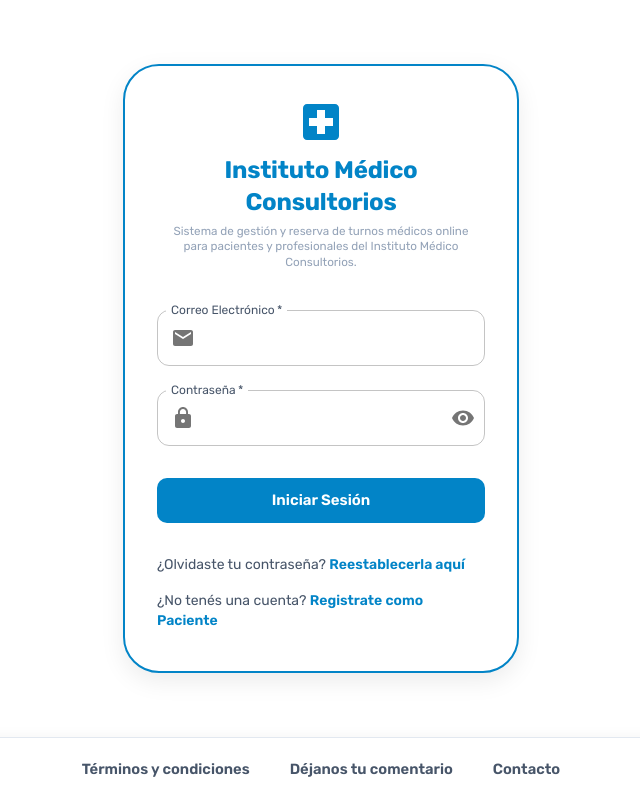
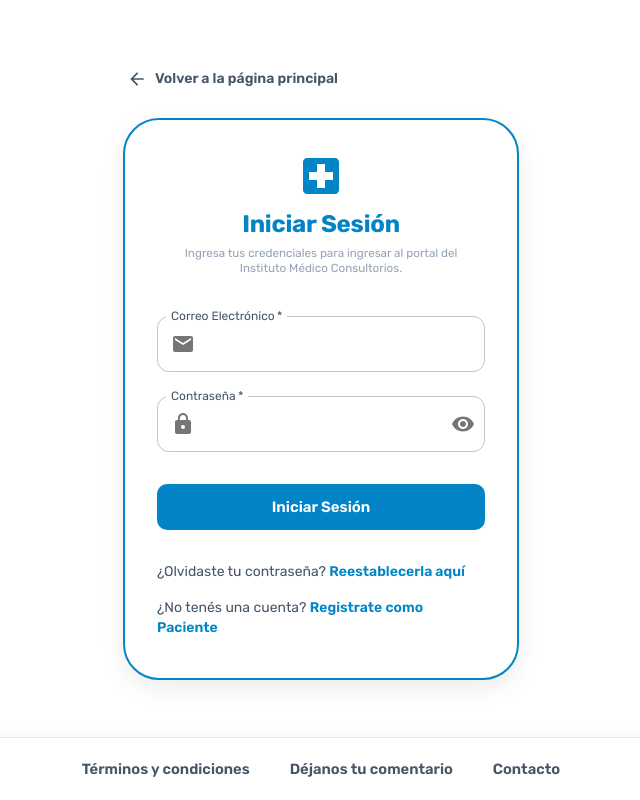
Before and after one commit to Agusgallegos16/Clinical-Appointment-Platform, a React (Vite) app in the folder frontend/: page /login in a window 1280 px wide. Shown: the whole page, without its empty margins (319-959 px from the left). Built offline with nearby package versions, Linux system fonts and the light colour scheme; no server answers.

Commit message:
Version 1.1.2, Boton de regresar a la pagina principal desde el incio de sesión

```diff
--- a/frontend/src/pages/auth/Login.jsx
+++ b/frontend/src/pages/auth/Login.jsx
@@ -19,6 +19,8 @@ import {
   Visibility,
   VisibilityOff,
   LocalHospital as HospitalIcon,
+  ArrowBack as ArrowBackIcon,
+  Home as HomeIcon,
 } from '@mui/icons-material';
 import { useAuth } from '../../context/AuthContext';
 import { CLINIC_CONFIG } from '../../config/clinicConfig';
@@ -75,13 +77,32 @@ const Login = () => {
 
   return (
     <Box sx={{ minHeight: '100vh', display: 'flex', flexDirection: 'column', bgcolor: 'background.default' }}>
-      <Container maxWidth="xs" sx={{ flex: 1, display: 'flex', alignItems: 'center', justifyContent: 'center', py: 4 }}>
+      <Container maxWidth="xs" sx={{ flex: 1, display: 'flex', flexDirection: 'column', alignItems: 'center', justifyContent: 'center', py: 4 }}>
+
+        {/* Botón para volver a la página principal / Landing Page */}
+        <Box width="100%" display="flex" justifyContent="flex-start" mb={2}>
+          <Button
+            component={Link}
+            to="/"
+            startIcon={<ArrowBackIcon />}
+            sx={{
+              textTransform: 'none',
+              fontWeight: 600,
+              color: 'text.secondary',
+              fontSize: '0.88rem',
+              '&:hover': { color: 'primary.main', bgcolor: 'transparent' },
+            }}
+          >
+            Volver a la página principal
+          </Button>
+        </Box>
+
         <Card sx={{ width: '100%', p: 2, borderRadius: 3, boxShadow: '0 8px 24px rgba(0,0,0,0.08)' }}>
           <CardContent>
             <Box display="flex" flexDirection="column" alignItems="center" mb={3}>
               <HospitalIcon color="primary" sx={{ fontSize: 48, mb: 1 }} />
               <Typography variant="h5" align="center" color="primary" fontWeight={700}>
-                {CLINIC_CONFIG.name}
+                Iniciar Sesión
               </Typography>
               <Typography
                 variant="caption"
@@ -95,7 +116,7 @@ const Login = () => {
                   display: 'block',
                 }}
               >
-                Sistema de gestión y reserva de turnos médicos online para pacientes y profesionales del {CLINIC_CONFIG.name}.
+                Ingresa tus credenciales para ingresar al portal del {CLINIC_CONFIG.name}.
               </Typography>
             </Box>
 
--- a/frontend/vite.config.js
+++ b/frontend/vite.config.js
@@ -11,7 +11,7 @@ export default defineConfig({
     port: 5173,
     proxy: {
       '/api': {
-        target: 'http://localhost:8080',
+        target: 'http://127.0.0.1:8080',
         changeOrigin: true,
         secure: false
       }
```
